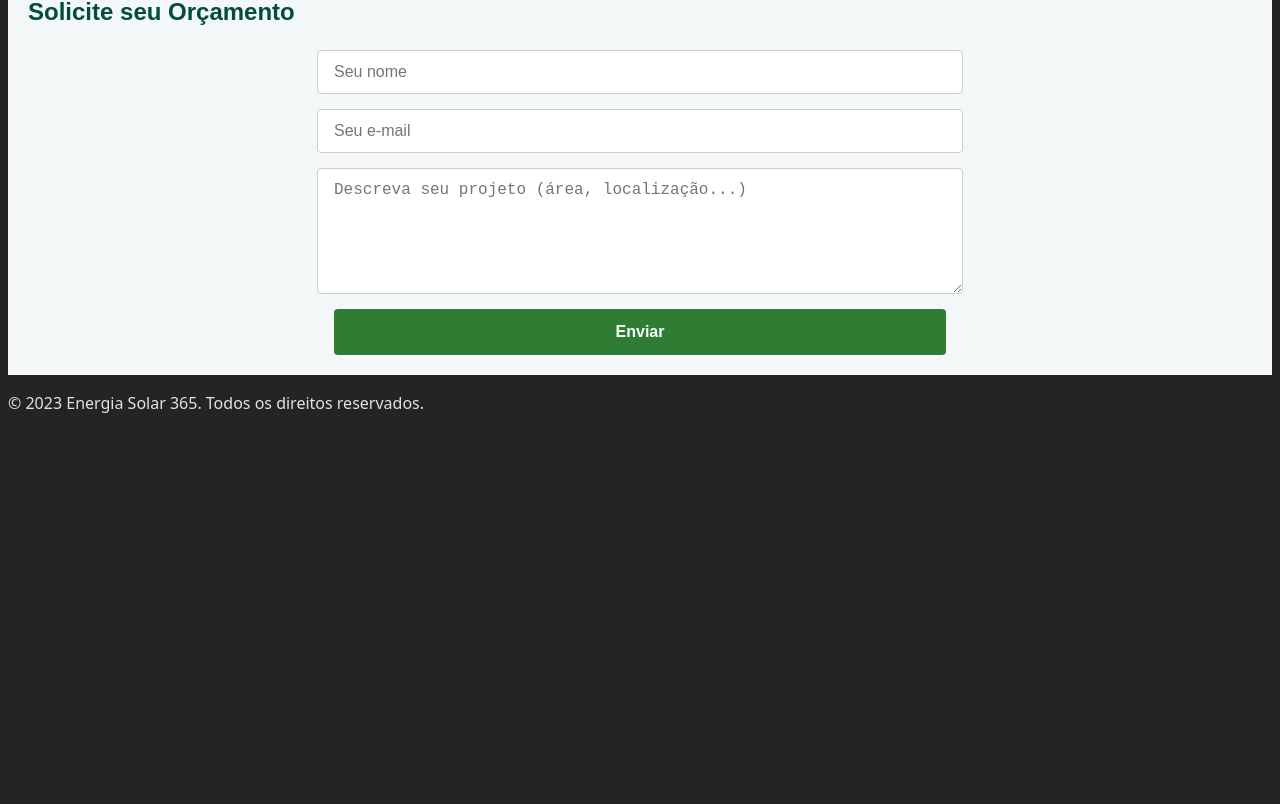
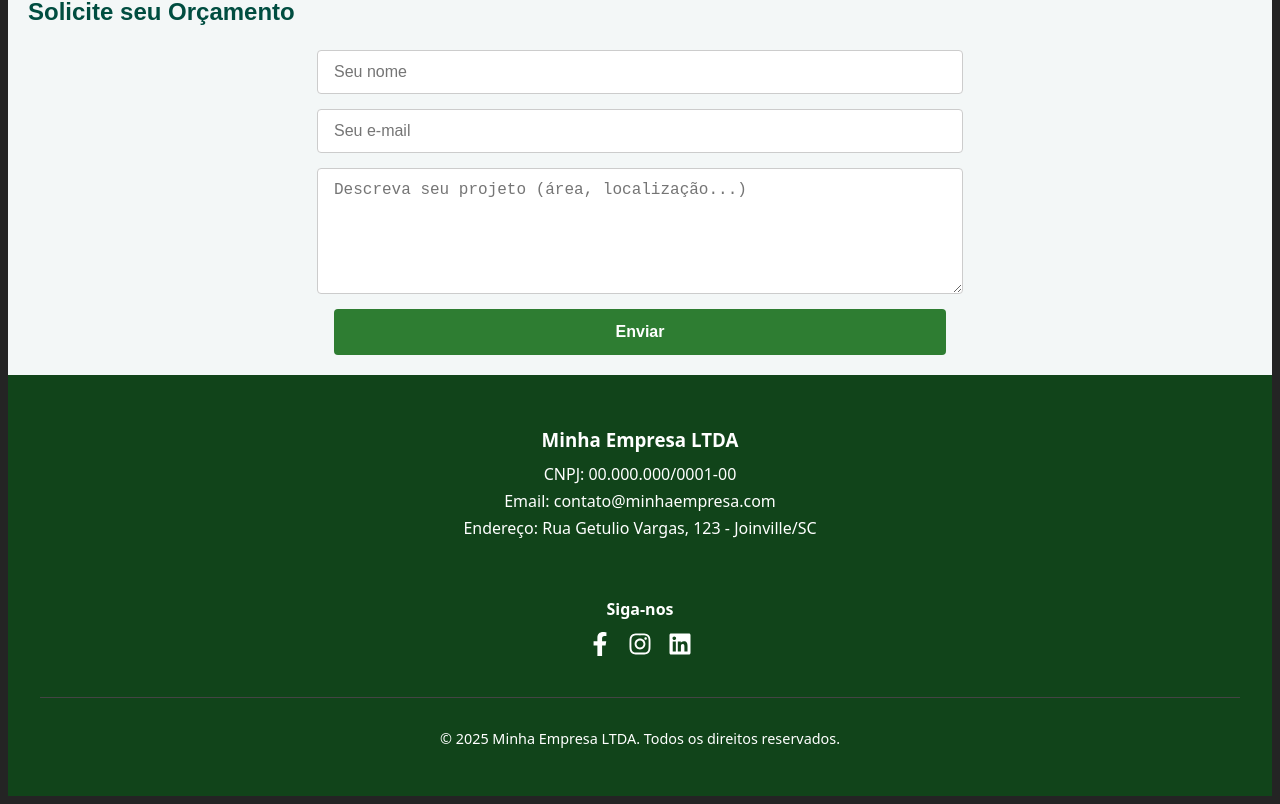
Before and after one commit to AdenilsonNegri/M2_semana_8, a React (Vite) app in the folder meu-app-react/: page / in a window 1280 px wide. Shown: the part 2473-3277 px from the top of the page. Before the commit the page ends 2904 px from the top, so only its background shows below. Built offline with nearby package versions, Linux system fonts and the light colour scheme.

Commit message:
Componente/ Footer

```diff
--- a/meu-app-react/src/App.jsx
+++ b/meu-app-react/src/App.jsx
@@ -5,6 +5,7 @@ import SobreNos from "./components/SobreNos";
 import PorQueInvestir from "./components/PorQueInvestir";
 import Produtos from "./components/Produtos";
 import Orcamento from "./components/Orcamento";
+import Footer from "./components/Footer";
 function App() {
 
   return (
@@ -27,9 +28,8 @@ function App() {
 
       <Orcamento className="orcamento" />
 
-      <footer className="footer-app">
-        <p>&copy; 2023 Energia Solar 365. Todos os direitos reservados.</p>
-      </footer>
+      <Footer className="footer-app" />
+
 
     </div>
   );
--- /dev/null
+++ b/meu-app-react/src/components/Footer.css
@@ -0,0 +1,45 @@
+.footer {
+  background-color: #11441a;
+  color: #fff;
+  padding: 2rem;
+  text-align: center;
+}
+
+.footer-content {
+  display: flex;
+  flex-direction: column;
+  gap: 2rem;
+  justify-content: space-between;
+  align-items: center;
+}
+
+.footer-info h3,
+.footer-social h4 {
+  margin-bottom: 0.5rem;
+}
+
+.footer-info p {
+  margin: 0.2rem 0;
+}
+
+.footer-social .social-icons {
+  display: flex;
+  gap: 1rem;
+  font-size: 1.5rem;
+}
+
+.footer-social a {
+  color: #fff;
+  transition: color 0.3s ease;
+}
+
+.footer-social a:hover {
+  color: #00bcd4;
+}
+
+.footer-bottom {
+  margin-top: 2rem;
+  border-top: 1px solid #444;
+  padding-top: 1rem;
+  font-size: 0.9rem;
+}
--- /dev/null
+++ b/meu-app-react/src/components/Footer.jsx
@@ -0,0 +1,38 @@
+import { FaFacebookF, FaInstagram, FaLinkedin } from 'react-icons/fa';
+import './Footer.css'; // Você pode ajustar os estilos aqui
+
+const Footer = () => {
+  return (
+    <footer className="footer">
+      <div className="footer-content">
+        <div className="footer-info">
+          <h3>Minha Empresa LTDA</h3>
+          <p>CNPJ: 00.000.000/0001-00</p>
+          <p>Email: contato@minhaempresa.com</p>
+          <p>Endereço: Rua Getulio Vargas, 123 - Joinville/SC</p>
+        </div>
+
+        <div className="footer-social">
+          <h4>Siga-nos</h4>
+          <div className="social-icons">
+            <a href="https://facebook.com" target="_blank" rel="noreferrer">
+              <FaFacebookF />
+            </a>
+            <a href="https://instagram.com" target="_blank" rel="noreferrer">
+              <FaInstagram />
+            </a>
+            <a href="https://linkedin.com" target="_blank" rel="noreferrer">
+              <FaLinkedin />
+            </a>
+          </div>
+        </div>
+      </div>
+
+      <div className="footer-bottom">
+        <p>&copy; {new Date().getFullYear()} Minha Empresa LTDA. Todos os direitos reservados.</p>
+      </div>
+    </footer>
+  );
+};
+
+export default Footer;
--- /dev/null
+++ b/package.json
@@ -0,0 +1,5 @@
+{
+  "dependencies": {
+    "react-icons": "^5.5.0"
+  }
+}
```
Also changed, not shown: 1 other file (tests, documents, lock files or other folders).
